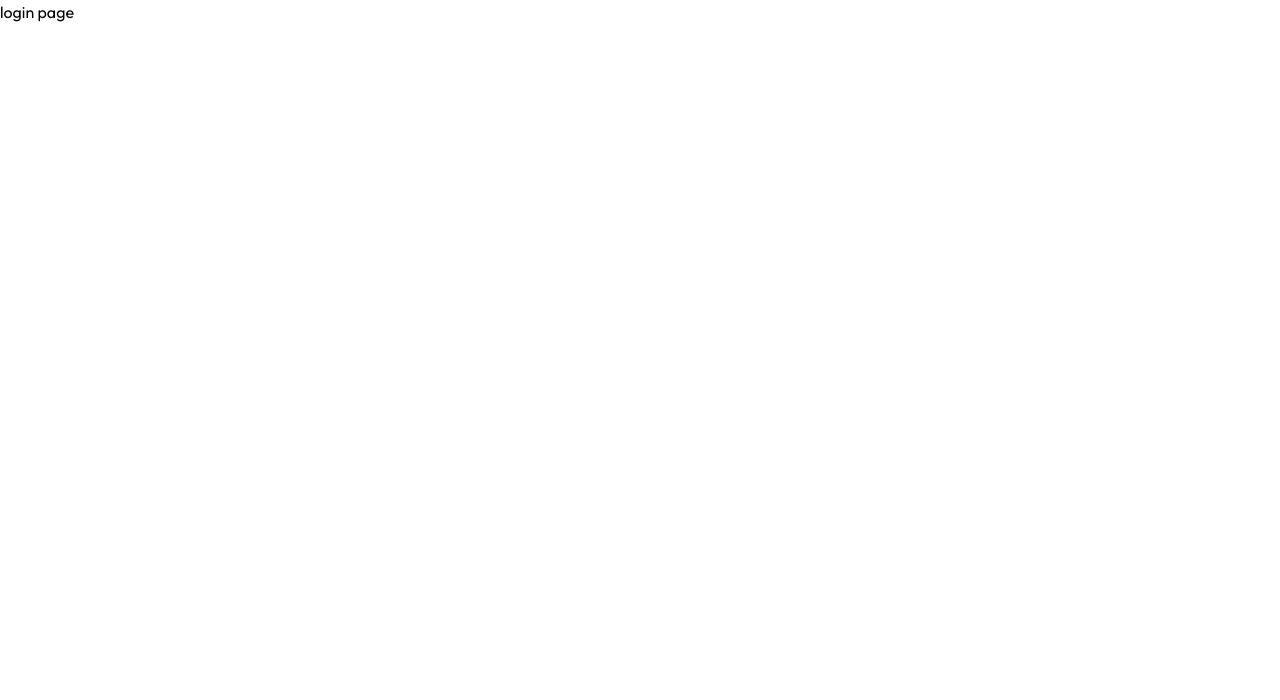
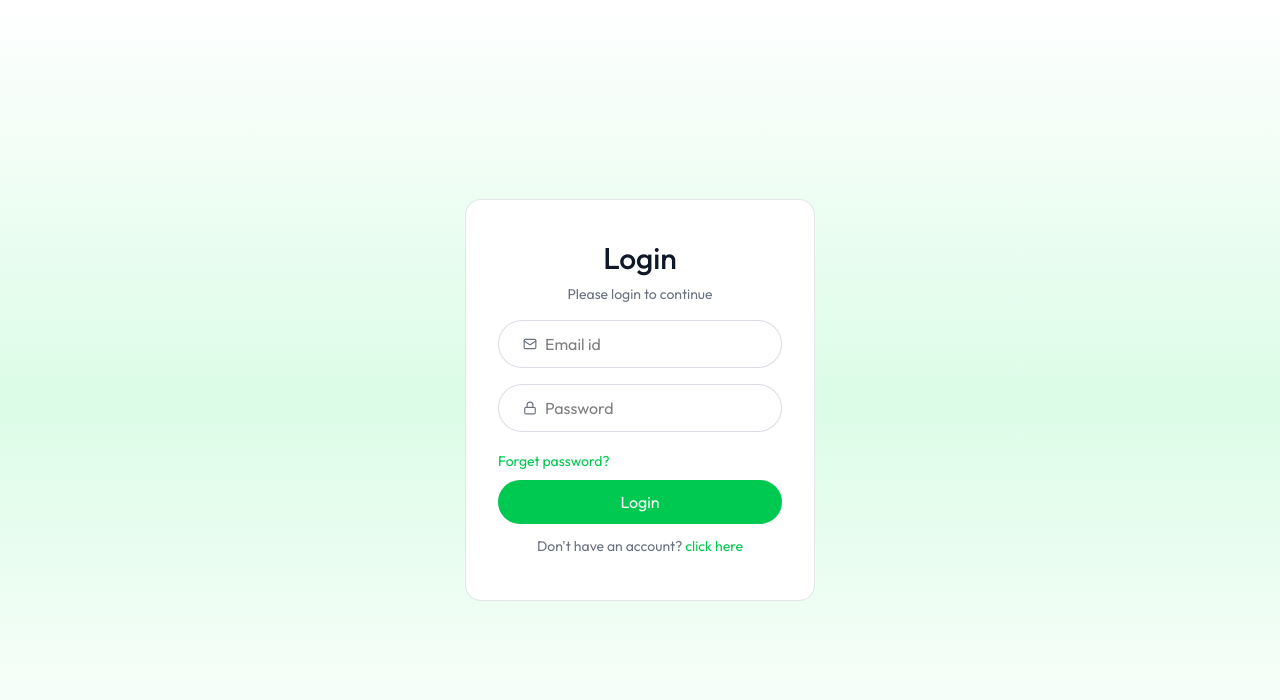
Before and after one commit to adityaasikarwarr/AI-RESUME-BUILDER, a React (Vite) app in the folder client/: page /login in a window 1280 px wide. Shown: the top 700 px of the page. Built offline with nearby package versions, Linux system fonts and the light colour scheme.

Commit message:
login page changes

```diff
--- a/client/src/pages/Login.jsx
+++ b/client/src/pages/Login.jsx
@@ -1,11 +1,162 @@
-import React from 'react'
+import React from "react";
 
 const Login = () => {
+  const query = new URLSearchParams(window.location.search);
+  const urlState = query.get("state");
+  const [state, setState] = React.useState(urlState || "login");
+
+  const [formData, setFormData] = React.useState({
+    name: "",
+
+    email: "",
+
+    password: "",
+  });
+
+  const handleSubmit = async (e) => {
+    e.preventDefault();
+  };
+
+  const handleChange = (e) => {
+    const { name, value } = e.target;
+
+    setFormData((prev) => ({ ...prev, [name]: value }));
+  };
+
   return (
-    <div>
-      <h1>login page</h1>
+    <div
+      className="
+  flex items-center justify-center
+  min-h-screen
+  bg-linear-to-b from-white via-green-100 to-white
+  overflow-hidden
+"
+    >
+      <form
+        onSubmit={handleSubmit}
+        className="sm:w-[350px] w-full text-center border border-gray-300/60 rounded-2xl px-8 bg-white"
+      >
+        <h1 className="text-gray-900 text-3xl mt-10 font-medium">
+          {state === "login" ? "Login" : "Sign up"}
+        </h1>
+
+        <p className="text-gray-500 text-sm mt-2">Please {state} to continue</p>
+
+        {state !== "login" && (
+          <div className="flex items-center mt-6 w-full bg-white border border-gray-300/80 h-12 rounded-full overflow-hidden pl-6 gap-2">
+            <svg
+              xmlns="http://www.w3.org/2000/svg"
+              width="16"
+              height="16"
+              viewBox="0 0 24 24"
+              fill="none"
+              stroke="#6B7280"
+              strokeWidth="2"
+              strokeLinecap="round"
+              strokeLinejoin="round"
+              className="lucide lucide-user-round-icon lucide-user-round"
+            >
+              <circle cx="12" cy="8" r="5" />
+              <path d="M20 21a8 8 0 0 0-16 0" />
+            </svg>
+
+            <input
+              type="text"
+              name="name"
+              placeholder="Name"
+              className="border-none outline-none ring-0"
+              value={formData.name}
+              onChange={handleChange}
+              required
+            />
+          </div>
+        )}
+
+        <div className="flex items-center w-full mt-4 bg-white border border-gray-300/80 h-12 rounded-full overflow-hidden pl-6 gap-2">
+          <svg
+            xmlns="http://www.w3.org/2000/svg"
+            width="14"
+            height="14"
+            viewBox="0 0 24 24"
+            fill="none"
+            stroke="#6B7280"
+            strokeWidth="2"
+            strokeLinecap="round"
+            strokeLinejoin="round"
+            className="lucide lucide-mail-icon lucide-mail"
+          >
+            <path d="m22 7-8.991 5.727a2 2 0 0 1-2.009 0L2 7" />
+            <rect x="2" y="4" width="20" height="16" rx="2" />
+          </svg>
+
+          <input
+            type="email"
+            name="email"
+            placeholder="Email id"
+            className="border-none outline-none ring-0"
+            value={formData.email}
+            onChange={handleChange}
+            required
+          />
+        </div>
+
+        <div className="flex items-center mt-4 w-full bg-white border border-gray-300/80 h-12 rounded-full overflow-hidden pl-6 gap-2">
+          <svg
+            xmlns="http://www.w3.org/2000/svg"
+            width="14"
+            height="14"
+            viewBox="0 0 24 24"
+            fill="none"
+            stroke="#6B7280"
+            strokeWidth="2"
+            strokeLinecap="round"
+            strokeLinejoin="round"
+            className="lucide lucide-lock-icon lucide-lock"
+          >
+            <rect width="18" height="11" x="3" y="11" rx="2" ry="2" />
+            <path d="M7 11V7a5 5 0 0 1 10 0v4" />
+          </svg>
+
+          <input
+            type="password"
+            name="password"
+            placeholder="Password"
+            className="border-none outline-none ring-0"
+            value={formData.password}
+            onChange={handleChange}
+            required
+          />
+        </div>
+
+        <div className="mt-4 text-left text-green-500">
+          <button className="text-sm" type="reset">
+            Forget password?
+          </button>
+        </div>
+
+        <button
+          type="submit"
+          className="mt-2 w-full h-11 rounded-full text-white bg-green-500 hover:opacity-90 transition-opacity"
+        >
+          {state === "login" ? "Login" : "Sign up"}
+        </button>
+
+        <p
+          onClick={() =>
+            setState((prev) => (prev === "login" ? "register" : "login"))
+          }
+          className="text-gray-500 text-sm mt-3 mb-11"
+        >
+          {state === "login"
+            ? "Don't have an account?"
+            : "Already have an account?"}{" "}
+          <a href="#" className="text-green-500 hover:underline">
+            click here
+          </a>
+        </p>
+      </form>
     </div>
-  )
-}
+  );
+};
 
-export default Login
+export default Login;
```
Also changed, not shown: 1 other file (tests, documents, lock files or other folders).
